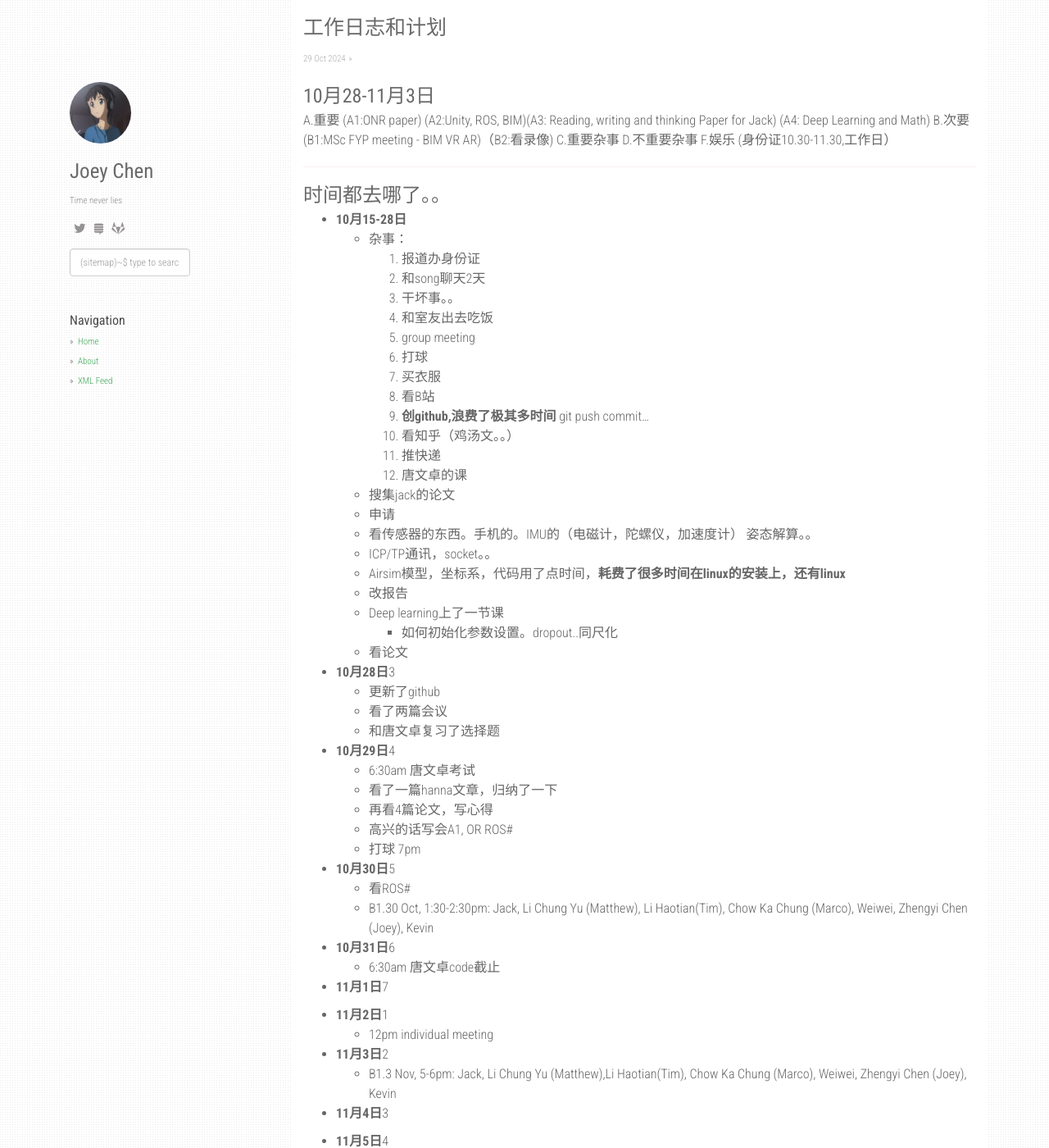
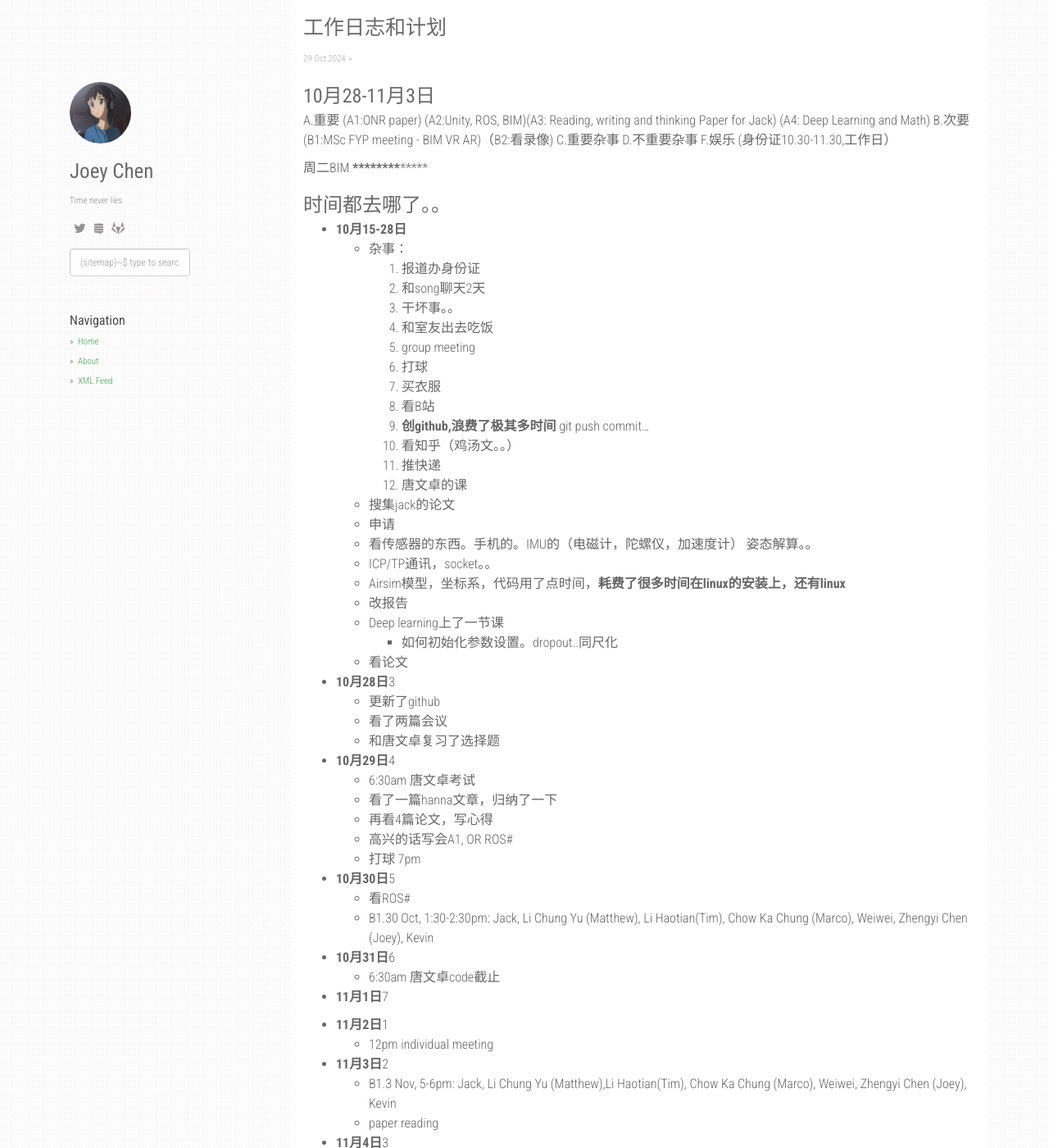
Before and after one commit to czy95/czy95.github.io, a Jekyll site: the page built from _posts/2024-10-29-工作日志和计划.md, in a window 1280 px wide and 1400 px high. Shown: the whole window at 82% size. Built offline with Jekyll 4.4.1, drawn with Linux system fonts in a browser that asks for light colours; nearby versions of some CDN libraries; our own code applies the rules of GitHub Pages for plain Markdown files.

Commit message:
Update 2024-10-29-工作日志和计划.md

```diff
--- a/_posts/2024-10-29-工作日志和计划.md
+++ b/_posts/2024-10-29-工作日志和计划.md
@@ -5,6 +5,7 @@ C.重要杂事
 D.不重要杂事
 F.娱乐 (身份证10.30-11.30,工作日）
 
+周二BIM
 *****************************
 ### 时间都去哪了。。
 * **10月15-28日**
@@ -53,9 +54,9 @@ F.娱乐 (身份证10.30-11.30,工作日）
   - 12pm individual meeting
 * **11月3日**2
   - B1.3 Nov, 5-6pm: Jack, Li Chung Yu (Matthew),Li Haotian(Tim), Chow Ka Chung (Marco), Weiwei, Zhengyi Chen (Joey), Kevin
-
+  - paper reading
 * **11月4日**3
-
+  -
 * **11月5日**4
   - henry 布置场地
   - 10：00-11：30 am Investigating information personality of construction workers based on VR training data.
```
Also changed, not shown: other parts of _posts/2024-10-29-工作日志和计划.md (+1 -1 lines).
